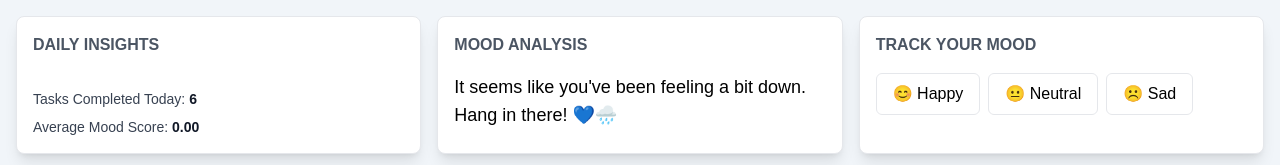
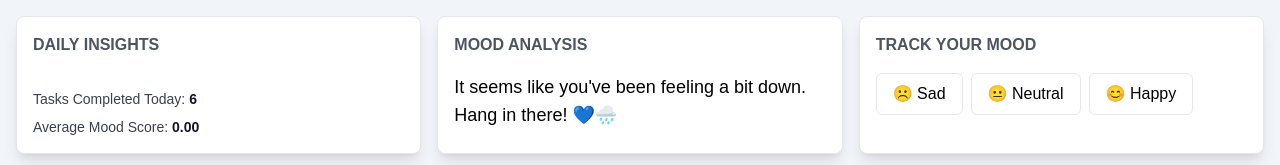
Before and after one commit to dpetrov96/insightly, a Next.js app: page / in a window 1280 px wide. Shown: the top 165 px of the page. Built offline with nearby package versions, Linux system fonts and the light colour scheme; no server answers.

Commit message:
Fix issues

```diff
--- a/app/components/MoodProvider.tsx
+++ b/app/components/MoodProvider.tsx
@@ -42,7 +42,7 @@ export const MoodProvider = ({ children }: { children: ReactNode }) => {
 
   const addMood = (moodScore: number) => {
     const today = new Date().toISOString().replace("T", " ").split(".")[0];
-    setMoods((prevMoods) => [...prevMoods, { date: today, moodScore }]);
+    setMoods((prevMoods) => [{ date: today, moodScore }, ...prevMoods]);
   };
 
   const moodScore = useMemo(
--- a/app/utils/moodScore.ts
+++ b/app/utils/moodScore.ts
@@ -1,5 +1,5 @@
 export const MOOD_SCORE = {
-  1: "😊 Happy",
+  1: "☹️ Sad",
   2: "😐 Neutral",
-  3: "☹️ Sad",
+  3: "😊 Happy",
 };
```
